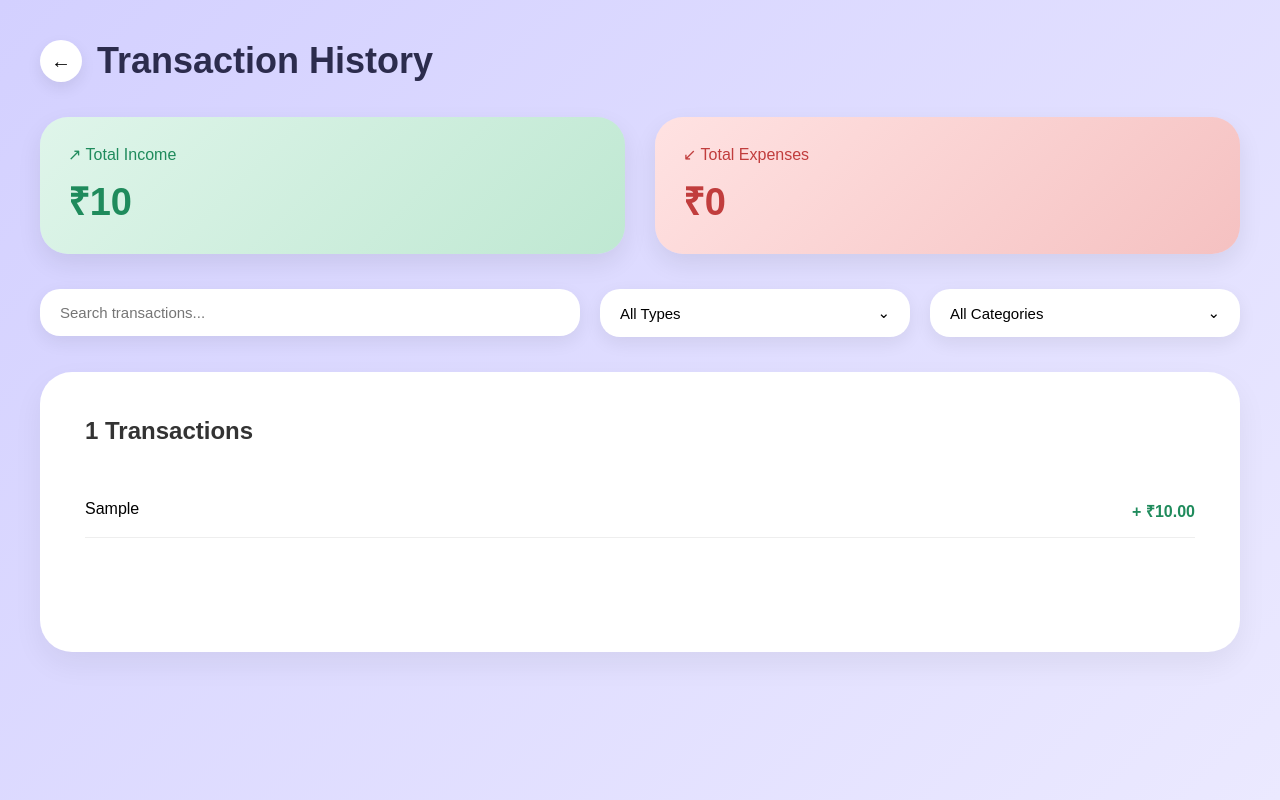
After one commit to Nakiyabohari/MoneyMitra, a Django app: page /transactions/transactionhistory/ in a window 1280 px wide. The commit adds this page. Run offline with Django 5.2, Linux system fonts and the light colour scheme; tables that the repository leaves empty hold one stand-in row (values such as "Sample post").

Commit message:
addincome,add_expense,expense_report,transactionhistory

```diff
--- a/transactions/admin.py
+++ b/transactions/admin.py
@@ -2,6 +2,7 @@ from django.contrib import admin
 from .models import Income_model
 from .models import Expense_model
 from .models import Expensereport_model
+from .models import Transaction_model
 # Register your models here.
 class IncomeAdmin(admin.ModelAdmin):
     list_display = ('amount', 'income_source', 'payment_method' ,'notes')
@@ -14,3 +15,7 @@ admin.site.register(Expense_model,ExpenseAdmin)
 class ExpensereportAdmin(admin.ModelAdmin):
     list_display = ('month', 'year', 'salary')
 admin.site.register(Expensereport_model,ExpensereportAdmin)
+
+class TransactionAdmin(admin.ModelAdmin):
+    list_display = ('id', 'type', 'category', 'amount', 'date')
+admin.site.register(Transaction_model,TransactionAdmin)
--- a/transactions/forms.py
+++ b/transactions/forms.py
@@ -1,6 +1,7 @@
 from django import forms
 from .models import Income_model
 from .models import Expense_model
+# from .models import Transaction_model
 class addincome_Form(forms.ModelForm):
     class Meta:
         model = Income_model
--- a/transactions/models.py
+++ b/transactions/models.py
@@ -1,20 +1,51 @@
 from django.db import models
 
-# Create your models here.
+# Category model must come first
+class Category(models.Model):
+    name = models.CharField(max_length=100)
+    TYPE_CHOICES = [
+        ('income', 'Income'),
+        ('expense', 'Expense'),
+    ]
+    type = models.CharField(max_length=10, choices=TYPE_CHOICES, default='expense')
+
+    def __str__(self):
+        return self.name
+
+
 class Income_model(models.Model):
     amount = models.IntegerField()
     income_source = models.CharField(max_length=100)
     payment_method = models.CharField(max_length=100)
     notes = models.CharField(max_length=100)
 
+
 class Expense_model(models.Model):
     expense_amount = models.IntegerField()
     category = models.CharField(max_length=100)
-    date = models.DateField()   # ✅ FIXED
+    date = models.DateField()
     expense_payment_method = models.CharField(max_length=100)
     notes = models.CharField(max_length=100)
+
 
 class Expensereport_model(models.Model):
     month = models.IntegerField()
     year = models.IntegerField()
     salary = models.IntegerField()
+
+
+class Transaction_model(models.Model):
+    TRANSACTION_TYPE = [
+        ('income', 'Income'),
+        ('expense', 'Expense')
+    ]
+
+    title = models.CharField(max_length=200)
+    amount = models.DecimalField(max_digits=10, decimal_places=2)
+    type = models.CharField(max_length=10, choices=TRANSACTION_TYPE)
+    category = models.CharField(max_length=100)
+    date = models.DateField(auto_now_add=True)
+    notes = models.TextField(blank=True, null=True)
+
+    def __str__(self):
+        return f"{self.title} - {self.amount}"
--- /dev/null
+++ b/transactions/templates/transactionhistory.html
@@ -0,0 +1,279 @@
+<!DOCTYPE html>
+<html lang="en">
+<head>
+<meta charset="UTF-8">
+<meta name="viewport" content="width=device-width, initial-scale=1.0">
+<title>Transaction History</title>
+
+<style>
+
+*{
+margin:0;
+padding:0;
+box-sizing:border-box;
+font-family:Arial, Helvetica, sans-serif;
+}
+
+body{
+background:linear-gradient(135deg,#d3d0ff,#ebe9ff);
+min-height:100vh;
+padding:40px;
+}
+
+/* Main container */
+
+.container{
+max-width:1200px;
+margin:auto;
+}
+
+/* Header */
+
+.header{
+display:flex;
+align-items:center;
+gap:15px;
+margin-bottom:35px;
+}
+
+.back{
+width:42px;
+height:42px;
+border-radius:50%;
+background:white;
+display:flex;
+align-items:center;
+justify-content:center;
+font-size:20px;
+cursor:pointer;
+box-shadow:0 6px 15px rgba(0,0,0,0.08);
+}
+
+.title{
+font-size:36px;
+font-weight:700;
+color:#2c2c4d;
+}
+
+/* Cards */
+
+.cards{
+display:flex;
+gap:30px;
+margin-bottom:35px;
+}
+
+.card{
+flex:1;
+padding:28px;
+border-radius:28px;
+box-shadow:0 10px 25px rgba(0,0,0,0.08);
+}
+
+.income{
+background:linear-gradient(135deg,#dff5ea,#bfe8d2);
+color:#1f8b5c;
+}
+
+.expense{
+background:linear-gradient(135deg,#ffe2e2,#f5c1c1);
+color:#c13d3d;
+}
+
+.card-title{
+font-size:16px;
+margin-bottom:10px;
+font-weight:500;
+}
+
+.amount{
+font-size:38px;
+font-weight:bold;
+}
+
+/* Search + Filters */
+
+.filters{
+display:flex;
+gap:20px;
+margin-bottom:35px;
+}
+
+.search{
+flex:2;
+}
+
+.search input{
+width:100%;
+padding:15px 20px;
+border:none;
+border-radius:20px;
+background:white;
+font-size:15px;
+box-shadow:0 6px 18px rgba(0,0,0,0.07);
+}
+
+.dropdown{
+flex:1;
+background:white;
+padding:15px 20px;
+border-radius:20px;
+display:flex;
+align-items:center;
+justify-content:space-between;
+font-size:15px;
+cursor:pointer;
+box-shadow:0 6px 18px rgba(0,0,0,0.07);
+}
+
+/* Transaction Box */
+
+.transactions{
+background:white;
+border-radius:32px;
+padding:45px;
+min-height:280px;
+box-shadow:0 12px 30px rgba(0,0,0,0.06);
+}
+
+.trans-title{
+font-size:24px;
+font-weight:600;
+margin-bottom:40px;
+color:#333;
+}
+
+/* Transaction Row */
+
+.transaction-item{
+display:flex;
+justify-content:space-between;
+padding:15px 0;
+border-bottom:1px solid #eee;
+font-size:16px;
+}
+
+.transaction-name{
+font-weight:500;
+}
+
+.transaction-amount{
+font-weight:600;
+}
+
+.income-text{
+color:#1f8b5c;
+}
+
+.expense-text{
+color:#c13d3d;
+}
+
+/* Empty */
+
+.empty{
+text-align:center;
+color:#7c6bd6;
+}
+
+.empty h3{
+font-weight:500;
+}
+
+.empty p{
+margin-top:8px;
+font-size:14px;
+color:#9a9a9a;
+}
+
+</style>
+</head>
+
+<body>
+
+<div class="container">
+
+<!-- Header -->
+
+<div class="header">
+<div class="back" onclick="history.back()">←</div>
+<div class="title">Transaction History</div>
+</div>
+
+<!-- Cards -->
+
+<div class="cards">
+
+<div class="card income">
+<div class="card-title">↗ Total Income</div>
+<div class="amount">₹{{ total_income }}</div>
+</div>
+
+<div class="card expense">
+<div class="card-title">↙ Total Expenses</div>
+<div class="amount">₹{{ total_expense }}</div>
+</div>
+
+</div>
+
+<!-- Search + Filters -->
+
+<div class="filters">
+
+<div class="search">
+<input type="text" placeholder="Search transactions...">
+</div>
+
+<div class="dropdown">
+All Types
+<span>⌄</span>
+</div>
+
+<div class="dropdown">
+All Categories
+<span>⌄</span>
+</div>
+
+</div>
+
+<!-- Transactions -->
+
+<div class="transactions">
+
+<div class="trans-title">
+{{ transactions|length }} Transactions
+</div>
+
+{% if transactions %}
+
+{% for t in transactions %}
+
+<div class="transaction-item">
+
+<div class="transaction-name">
+{{ t.category }}
+</div>
+
+<div class="transaction-amount {% if t.type == 'income' %}income-text{% else %}expense-text{% endif %}">
+{% if t.type == 'income' %}+{% else %}-{% endif %} ₹{{ t.amount }}
+</div>
+
+</div>
+
+{% endfor %}
+
+{% else %}
+
+<div class="empty">
+<h3>No transactions found</h3>
+<p>Try adjusting your filters</p>
+</div>
+
+{% endif %}
+
+</div>
+
+</div>
+
+</body>
+</html>
--- a/transactions/urls.py
+++ b/transactions/urls.py
@@ -3,7 +3,8 @@ from . import views
 
 urlpatterns = [
     path('addincome/', views.addincome, name='addincome'),
-    path('add_expense/', views.add_expense, name='add_expense'),
+    path('add__expense/', views.add_expense, name='add_expense'),
     path('expensereport/', views.expensereport, name='expensereport'),
+    path('transactionhistory/', views.transactionhistory, name='transactionhistory'),
 
 ]
--- a/transactions/views.py
+++ b/transactions/views.py
@@ -1,9 +1,12 @@
 from django.shortcuts import render,redirect
 from django.http import HttpResponse
 from django.template import loader
+from django.http import JsonResponse
+from django.db.models import Sum
 from .models import Income_model
-from .models import Expense_model
+from .models import Expense_model,Category
 from .models import Expensereport_model
+from .models import Transaction_model
 from .forms import addincome_Form
 from .forms import add_expense_Form
 # Create your views here.
@@ -27,17 +30,48 @@ def addincome(request):
 
     return render(request, "addincome.html")
 
+# def add__expense(request):
+#     if request.method == "POST":
+#         expense_amount = request.POST.get("expense_amount")
+#         category = request.POST.get("category")
+#         custom_category = request.POST.get("custom_category")
+#         date = request.POST.get("date")
+#         expense_payment_method = request.POST.get("expense_payment_method")
+#         notes = request.POST.get("notes")
+
+#         if category == "custom" and custom_category:
+#             category = custom_category
+
+#         Expense_model.objects.create(
+#             expense_amount=expense_amount,
+#             category=category,
+#             date=date,
+#             expense_payment_method=expense_payment_method,
+#             notes=notes
+#         )
+
+#         return redirect("expensereport")
+
+#     return render(request, "add_expense.html")
+
+
 def add_expense(request):
+    categories = Category.objects.all()  # filter by user if needed
+
     if request.method == "POST":
         expense_amount = request.POST.get("expense_amount")
-        category = request.POST.get("category")
-        custom_category = request.POST.get("custom_category")
+        category_id = request.POST.get("category")
+        custom_category_name = request.POST.get("custom_category")
         date = request.POST.get("date")
         expense_payment_method = request.POST.get("expense_payment_method")
         notes = request.POST.get("notes")
 
-        if category == "custom" and custom_category:
-            category = custom_category
+        if category_id == "custom" and custom_category_name:
+            category = Category.objects.create(name=custom_category_name)
+        else:
+            category = Category.objects.filter(id=category_id).first()
+            if not category:
+                return redirect("add_expense")  # handle invalid category
 
         Expense_model.objects.create(
             expense_amount=expense_amount,
@@ -46,62 +80,9 @@ def add_expense(request):
             expense_payment_method=expense_payment_method,
             notes=notes
         )
-
         return redirect("expensereport")
 
-    return render(request, "add_expense.html")
-
-# def expensereport(request):
-#     incomes = Income_model.objects.all()
-#     expenses = Expense_model.objects.all()
-
-#     total_income = sum(i.amount for i in incomes)
-#     total_expense = sum(e.expense_amount for e in expenses)
-#     balance = total_income - total_expense
-
-#     context = {
-#         'incomes': incomes,
-#         'expenses': expenses,
-#         'total_income': total_income,
-#         'total_expense': total_expense,
-#         'balance': balance,
-#     }
-
-#     return render(request, 'expensereport.html', context)
-
-# def expensereport(request):
-#     incomes = Income_model.objects.all()
-#     expenses = Expense_model.objects.all()
-
-#     total_income = sum(i.amount for i in incomes)
-#     total_expense = sum(e.expense_amount for e in expenses)
-#     balance = total_income - total_expense
-
-#     months = [
-#         "January","February","March","April","May","June",
-#         "July","August","September","October","November","December"
-#     ]
-
-#     years = list(range(2026, 2051))
-
-#     total_transactions = incomes.count() + expenses.count()
-
-#     context = {
-#         "incomes": incomes,
-#         "expenses": expenses,
-#         "total_income": total_income,
-#         "total_expense": total_expense,
-#         "balance": balance,
-#         "months": months,
-#         "years": years,
-#         "total_transactions": total_transactions
-
-#     }
-
-#     return render(request, "expensereport.html", context)
-
-
-
+    return render(request, "add_expense.html", {"categories": categories})
 
 
 def expensereport(request):
@@ -192,3 +173,18 @@ def add_expense(request):
     return render(request, "add_expense.html", {"categories": categories})
 
 # End of Nakiya's code
+
+def transactionhistory(request):
+
+    transactions = Transaction_model.objects.all().order_by('-date')
+
+    total_income = Transaction_model.objects.filter(type="income").aggregate(Sum('amount'))['amount__sum'] or 0
+    total_expense = Transaction_model.objects.filter(type="expense").aggregate(Sum('amount'))['amount__sum'] or 0
+
+    context = {
+        "transactions": transactions,
+        "total_income": total_income,
+        "total_expense": total_expense
+    }
+
+    return render(request,"transactionhistory.html",context)
```
Also changed, not shown: transactions/templates/add_expense.html (+3 -9 lines), transactions/migrations/0001_initial.py, transactions/migrations/0002_alter_expense_model_category.py (added).
